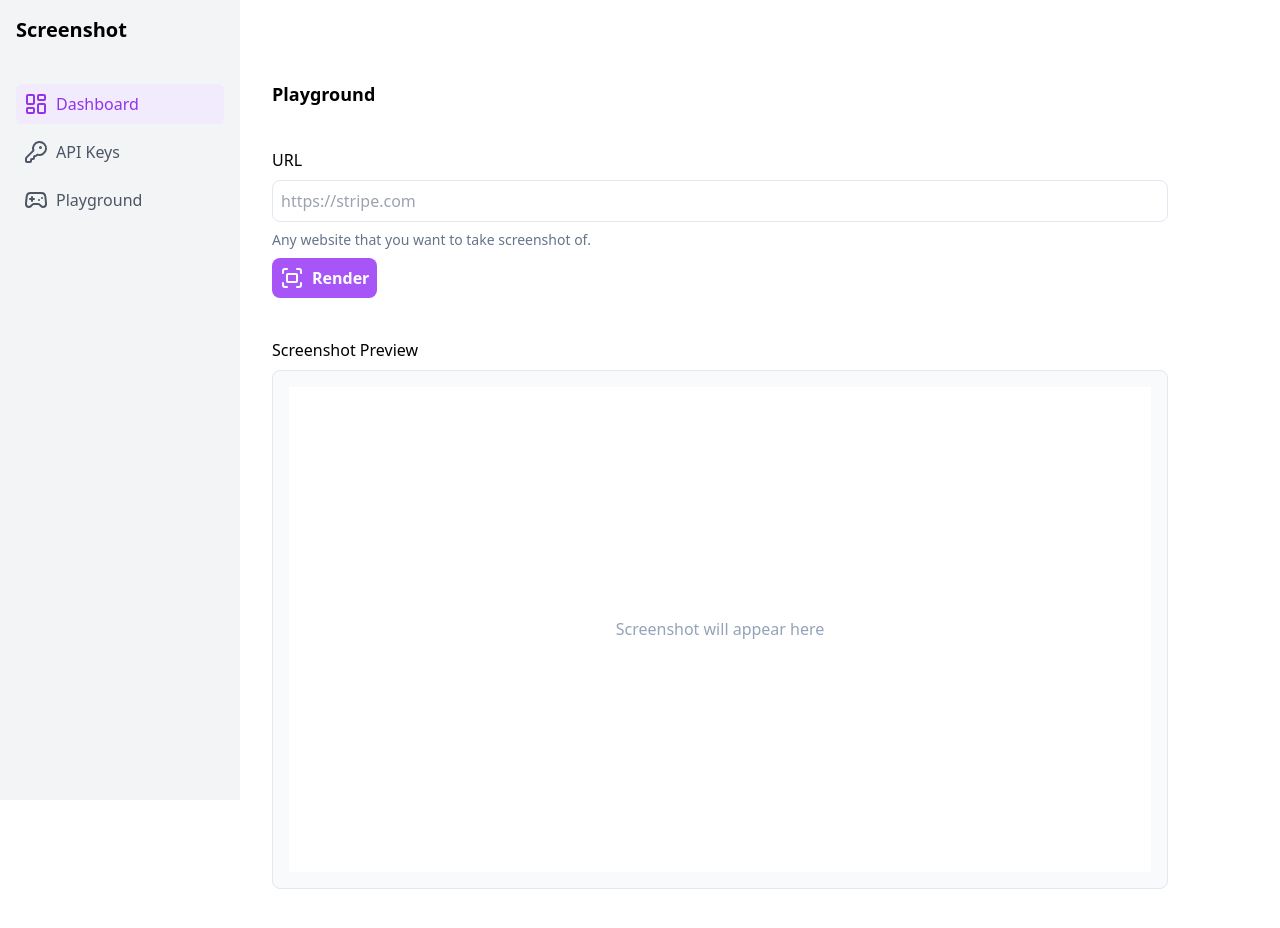
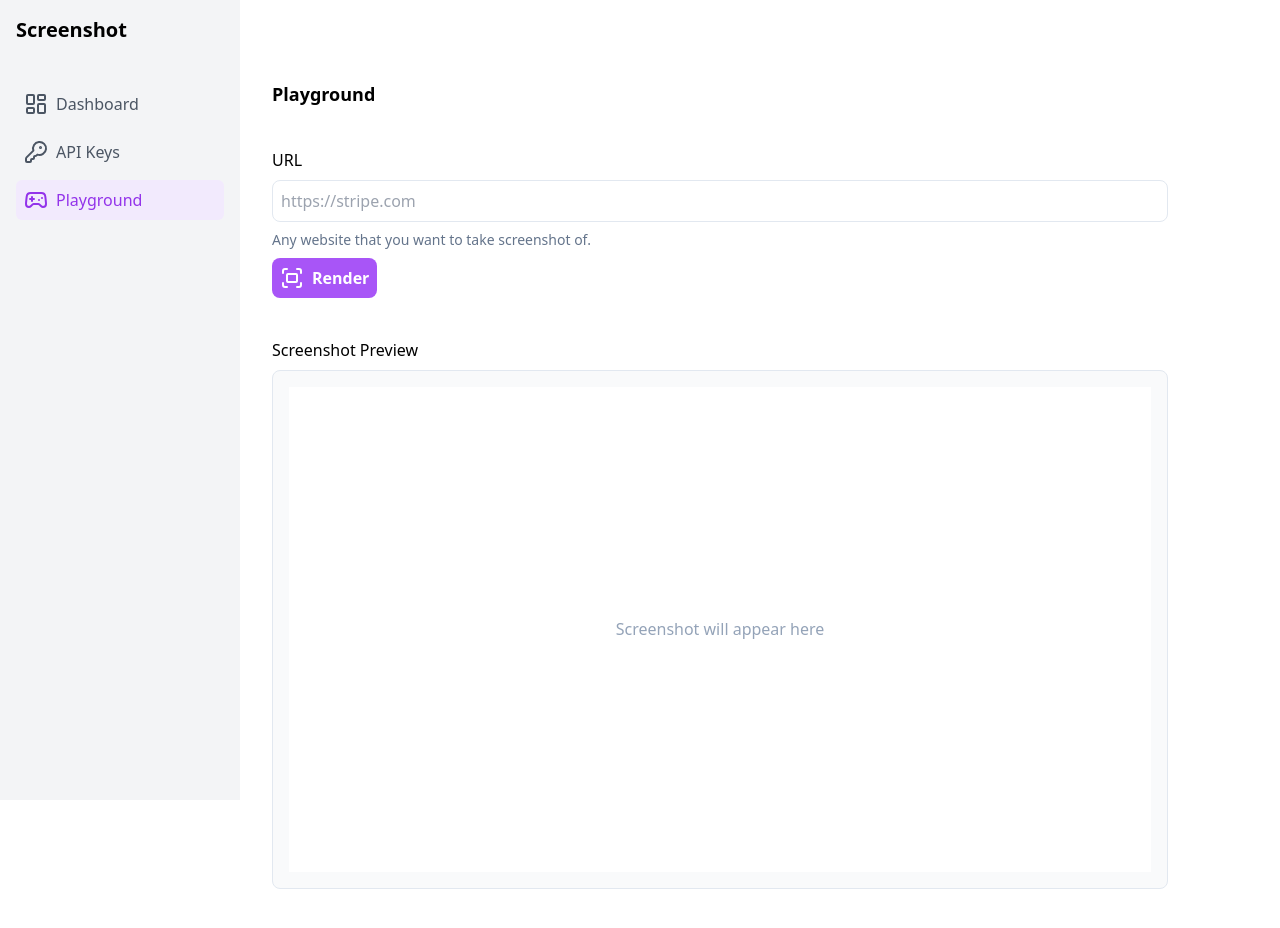
Before and after one commit to piyushgupta53/snapshotapi, a Next.js app: page /playground in a window 1280 px wide. Shown: the top 928 px of the page. Built offline with nearby package versions, Linux system fonts and the light colour scheme.

Commit message:
add active state and hyperlinks in sidenav

```diff
--- a/src/app/components/SideNav.tsx
+++ b/src/app/components/SideNav.tsx
@@ -1,32 +1,47 @@
+"use client";
+
 import { Gamepad2, KeyRound, LayoutDashboard } from "lucide-react";
+import Link from "next/link";
+import { usePathname } from "next/navigation";
 
 export default function SideNav() {
+  const pathname = usePathname();
+
+  const navItems = [
+    { href: "/dashboard", icon: LayoutDashboard, label: "Dashboard" },
+    { href: "/keys", icon: KeyRound, label: "API Keys" },
+    { href: "/playground", icon: Gamepad2, label: "Playground" },
+  ];
+
   return (
     <div className="w-60 h-screen bg-gray-100">
       <div className="flex flex-col p-4">
         <div className="mb-10">
-          <h1 className=" text-xl font-semibold">Screenshot</h1>
+          <h1 className="text-xl font-semibold">Screenshot</h1>
         </div>
 
         <div className="space-y-2">
-          <div className="bg-purple-100/80 p-2 rounded-md hover:cursor-pointer">
-            <ul className="text-purple-600 font-medium flex gap-2 items-center">
-              <LayoutDashboard />
-              Dashboard
-            </ul>
-          </div>
-          <div className="p-2 rounded-md hover:cursor-pointer">
-            <ul className="text-gray-600 font-medium flex gap-2 items-center">
-              <KeyRound />
-              API Keys
-            </ul>
-          </div>
-          <div className="p-2 rounded-md hover:cursor-pointer">
-            <ul className="text-gray-600 font-medium flex gap-2 items-center">
-              <Gamepad2 />
-              Playground
-            </ul>
-          </div>
+          {navItems.map((item) => (
+            <div
+              key={item.href}
+              className={`p-2 rounded-md hover:cursor-pointer ${
+                pathname === item.href
+                  ? "bg-purple-100/80"
+                  : "hover:bg-gray-200/50"
+              }`}
+            >
+              <Link href={item.href}>
+                <ul
+                  className={`font-medium flex gap-2 items-center ${
+                    pathname === item.href ? "text-purple-600" : "text-gray-600"
+                  }`}
+                >
+                  <item.icon />
+                  {item.label}
+                </ul>
+              </Link>
+            </div>
+          ))}
         </div>
       </div>
     </div>
```
